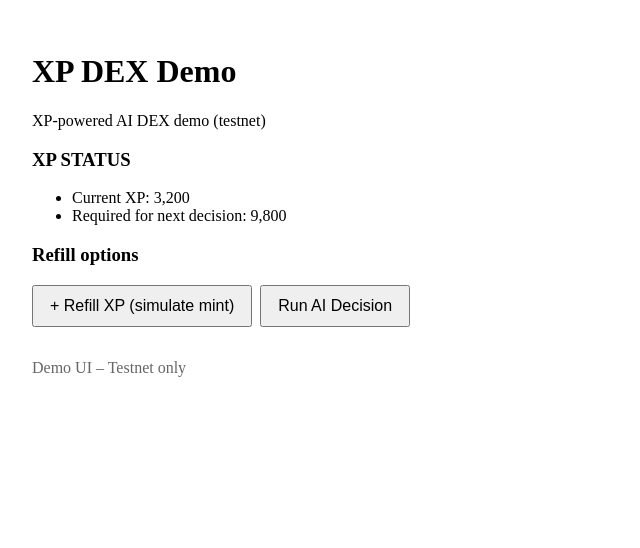
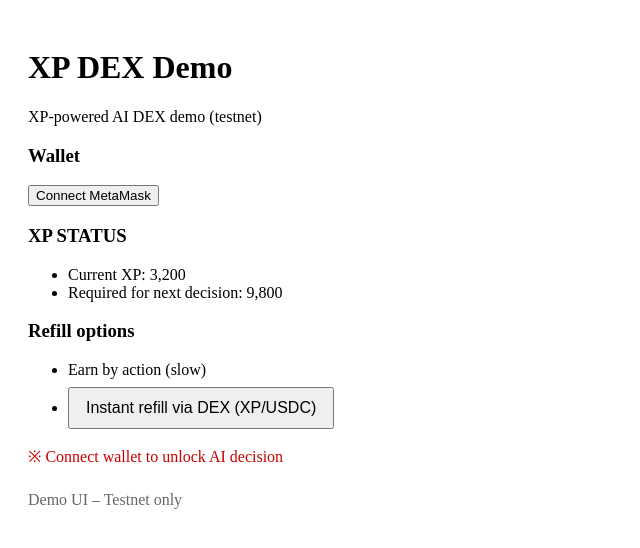
Before and after one commit to zonota726-stack/xp-dex-demo, a Next.js app: page / in a window 1280 px wide. Shown: the top 548 px of the page, without its empty margins (0-640 px from the left). Built offline with nearby package versions, Linux system fonts and the light colour scheme.

Commit message:
Update page.tsx

```diff
--- a/app/page.tsx
+++ b/app/page.tsx
@@ -4,28 +4,41 @@ import { useState } from "react";
 
 export default function Home() {
   const [xp, setXp] = useState(3200);
-  const [decision, setDecision] = useState<string | null>(null);
+  const [account, setAccount] = useState<string | null>(null);
 
-  const refillXP = () => {
-    setXp((prev) => prev + 1000);
-    setDecision(null);
-  };
-
-  const runAIDecision = () => {
-    if (xp < 9800) {
-      setDecision("❌ Not enough XP for AI decision");
+  // MetaMask 接続
+  const connectWallet = async () => {
+    if (!(window as any).ethereum) {
+      alert("MetaMask not found");
       return;
     }
 
-    const choices = ["BUY XP/USDC", "SELL XP/USDC", "HOLD"];
-    const pick = choices[Math.floor(Math.random() * choices.length)];
-    setDecision(`🤖 AI Decision: ${pick} (Confidence: High)`);
+    const accounts = await (window as any).ethereum.request({
+      method: "eth_requestAccounts",
+    });
+
+    setAccount(accounts[0]);
   };
 
+  // XP補充（仮）
+  const handleRefill = () => {
+    setXp((prev) => prev + 1000);
+  };
+
+  const canDecide = xp >= 9800;
+
   return (
-    <main style={{ padding: 24, maxWidth: 640 }}>
+    <main style={{ padding: 20 }}>
       <h1>XP DEX Demo</h1>
       <p>XP-powered AI DEX demo (testnet)</p>
+
+      {/* Wallet */}
+      <h3>Wallet</h3>
+      {account ? (
+        <p>Connected: {account}</p>
+      ) : (
+        <button onClick={connectWallet}>Connect MetaMask</button>
+      )}
 
       <h3>XP STATUS</h3>
       <ul>
@@ -34,43 +47,46 @@ export default function Home() {
       </ul>
 
       <h3>Refill options</h3>
+      <ul>
+        <li>Earn by action (slow)</li>
+        <li>
           <button
-        onClick={refillXP}
+            onClick={handleRefill}
             style={{
               padding: "10px 16px",
-          fontSize: 16,
-          cursor: "pointer",
-          marginRight: 8,
-        }}
-      >
-        + Refill XP (simulate mint)
-      </button>
-
-      <button
-        onClick={runAIDecision}
-        style={{
-          padding: "10px 16px",
+              marginTop: 8,
               fontSize: 16,
               cursor: "pointer",
             }}
           >
-        Run AI Decision
+            Instant refill via DEX (XP/USDC)
           </button>
+        </li>
+      </ul>
 
-      {decision && (
+      {canDecide && account && (
+        <>
+          <h3>AI DECISION</h3>
           <div
             style={{
-            marginTop: 24,
+              background: "#e8fffb",
               padding: 16,
-            background: "#e6fffa",
               borderRadius: 8,
+              marginTop: 12,
             }}
           >
-          {decision}
+            🤖 AI Decision: BUY XP/USDC (Confidence: High)
           </div>
+        </>
       )}
 
-      <p style={{ marginTop: 32, color: "#666" }}>
+      {!account && (
+        <p style={{ marginTop: 16, color: "#c00" }}>
+          ※ Connect wallet to unlock AI decision
+        </p>
+      )}
+
+      <p style={{ marginTop: 24, color: "#666" }}>
         Demo UI – Testnet only
       </p>
     </main>
```
Lines whose indentation alone changed are shown as unchanged.
